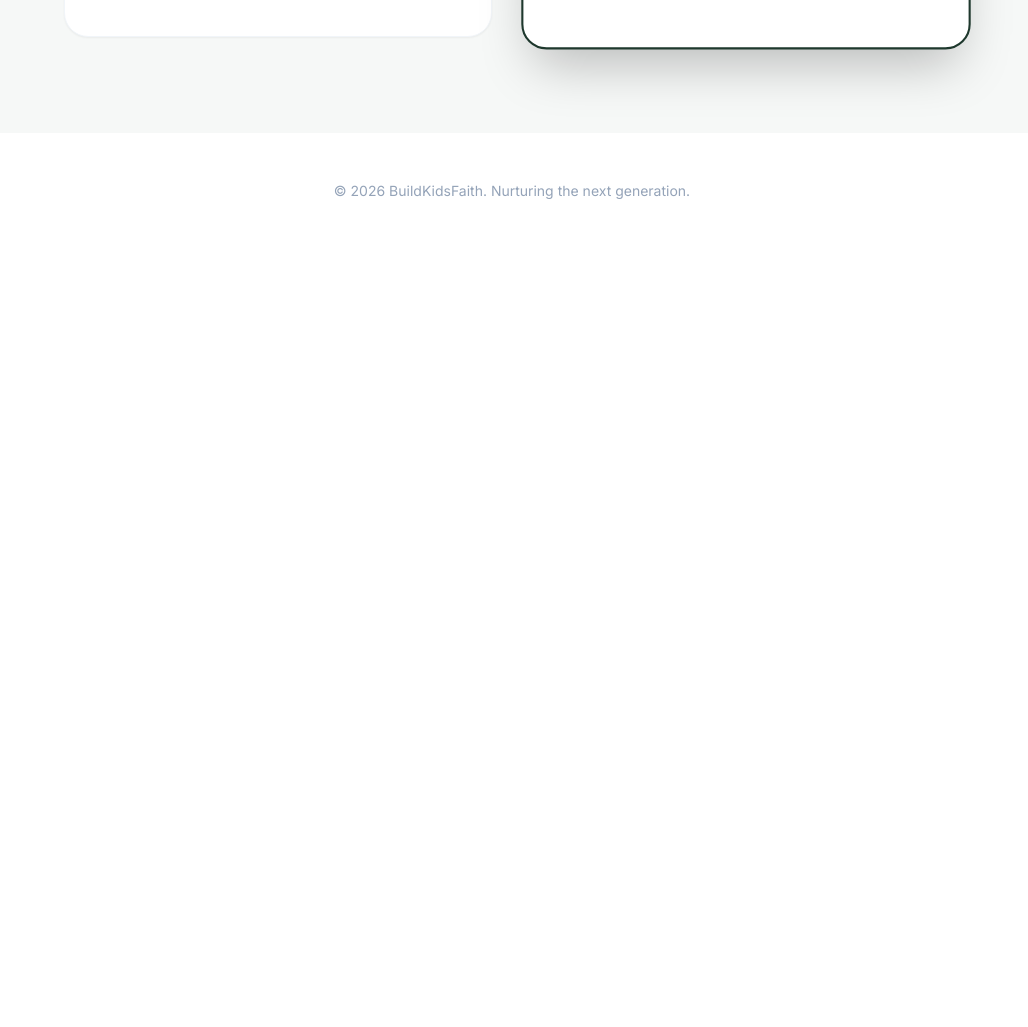
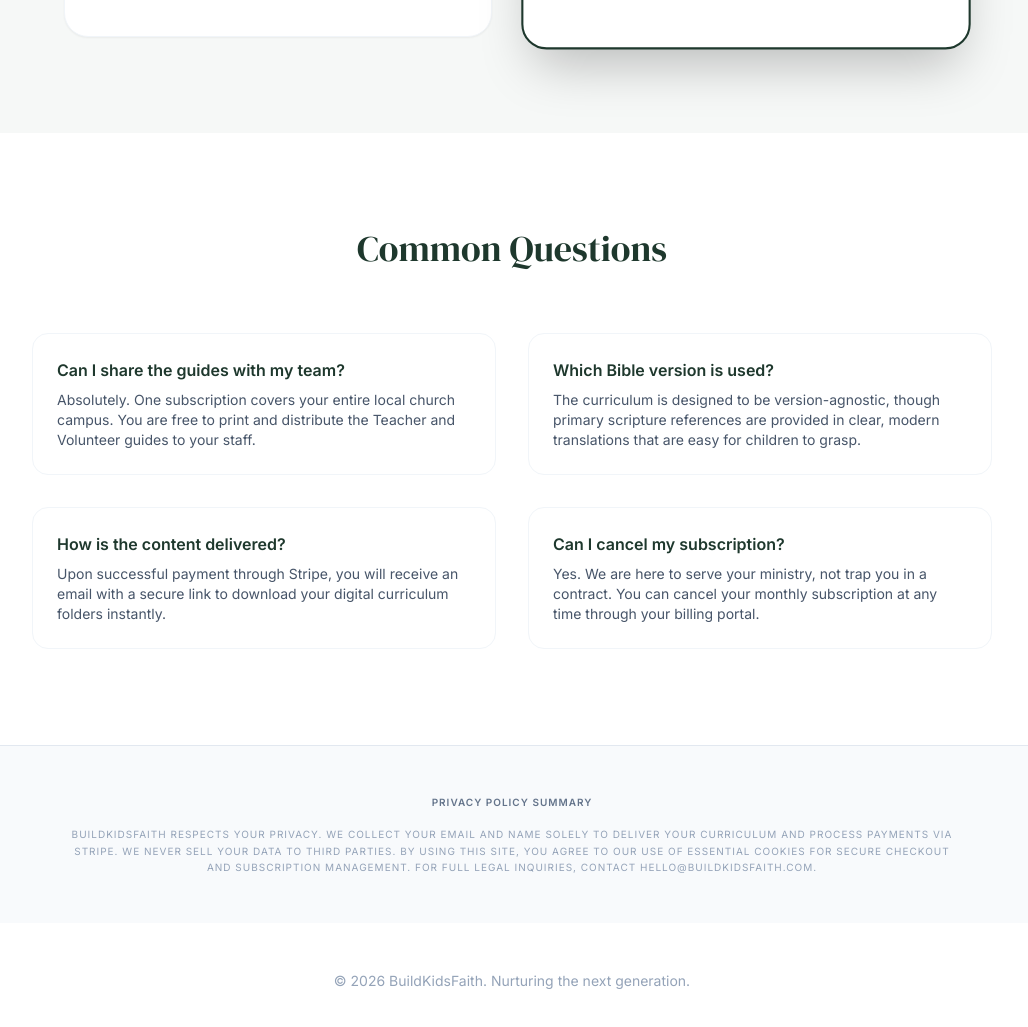
Before and after one commit to whodeygus/buildkidsfaith, a plain HTML site: page index.html in a window 1280 px wide. Shown: the part 2303-3330 px from the top of the page, without its empty margins (128-1156 px from the left). Before the commit the page ends 2552 px from the top, so only its background shows below. Drawn offline with nearby package versions, Linux system fonts and the light colour scheme.

Commit message:
Update index.html

```diff
--- a/index.html
+++ b/index.html
@@ -176,6 +176,37 @@
                 <a href="https://buy.stripe.com/9B600i71NbIH9Wzg3UgIo01" class="w-full text-center py-4 bg-forest text-white rounded-xl font-bold hover:bg-slate-900 transition">Get Annual Access</a>
             </div>
         </div>
+   </section>
+
+    <section id="faq" class="py-24 px-8 max-w-5xl mx-auto">
+        <div class="text-center mb-16">
+            <h2 class="text-4xl font-heading text-forest">Common Questions</h2>
+        </div>
+        <div class="grid md:grid-cols-2 gap-8">
+            <div class="p-6 border border-slate-100 rounded-2xl">
+                <h4 class="font-bold text-forest mb-2">Can I share the guides with my team?</h4>
+                <p class="text-sm text-slate-600">Absolutely. One subscription covers your entire local church campus. You are free to print and distribute the Teacher and Volunteer guides to your staff.</p>
+            </div>
+            <div class="p-6 border border-slate-100 rounded-2xl">
+                <h4 class="font-bold text-forest mb-2">Which Bible version is used?</h4>
+                <p class="text-sm text-slate-600">The curriculum is designed to be version-agnostic, though primary scripture references are provided in clear, modern translations that are easy for children to grasp.</p>
+            </div>
+            <div class="p-6 border border-slate-100 rounded-2xl">
+                <h4 class="font-bold text-forest mb-2">How is the content delivered?</h4>
+                <p class="text-sm text-slate-600">Upon successful payment through Stripe, you will receive an email with a secure link to download your digital curriculum folders instantly.</p>
+            </div>
+            <div class="p-6 border border-slate-100 rounded-2xl">
+                <h4 class="font-bold text-forest mb-2">Can I cancel my subscription?</h4>
+                <p class="text-sm text-slate-600">Yes. We are here to serve your ministry, not trap you in a contract. You can cancel your monthly subscription at any time through your billing portal.</p>
+            </div>
+        </div>
+    </section>
+
+    <section id="privacy" class="py-12 px-8 bg-slate-50 border-t border-slate-200">
+        <div class="max-w-4xl mx-auto text-[10px] text-slate-400 leading-relaxed uppercase tracking-widest text-center">
+            <h5 class="font-bold mb-4 text-slate-500">Privacy Policy Summary</h5>
+            <p>BuildKidsFaith respects your privacy. We collect your email and name solely to deliver your curriculum and process payments via Stripe. We never sell your data to third parties. By using this site, you agree to our use of essential cookies for secure checkout and subscription management. For full legal inquiries, contact hello@buildkidsfaith.com.</p>
+        </div>
     </section>
 
     <footer class="py-12 text-center text-slate-400 text-sm">
```
